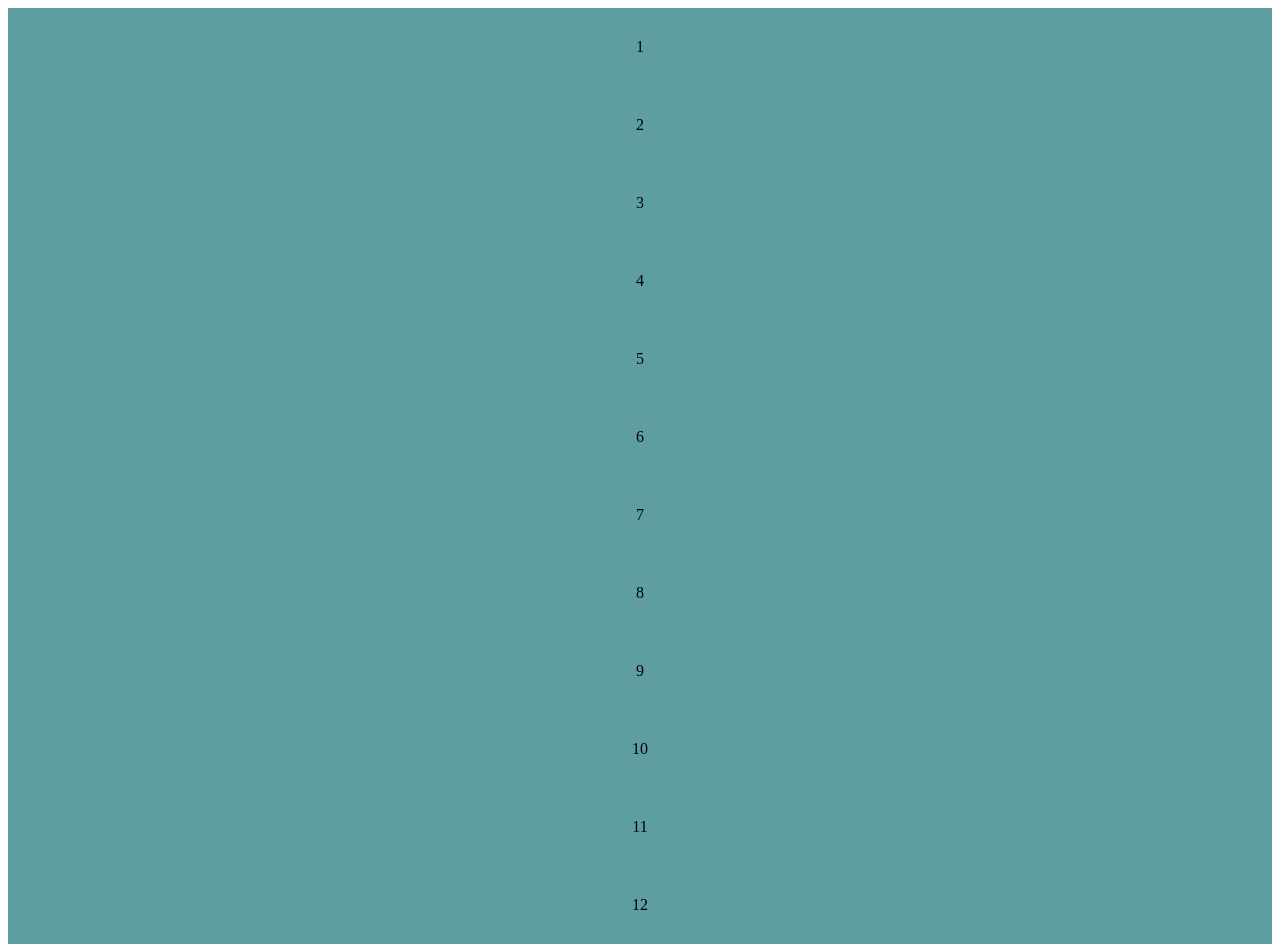
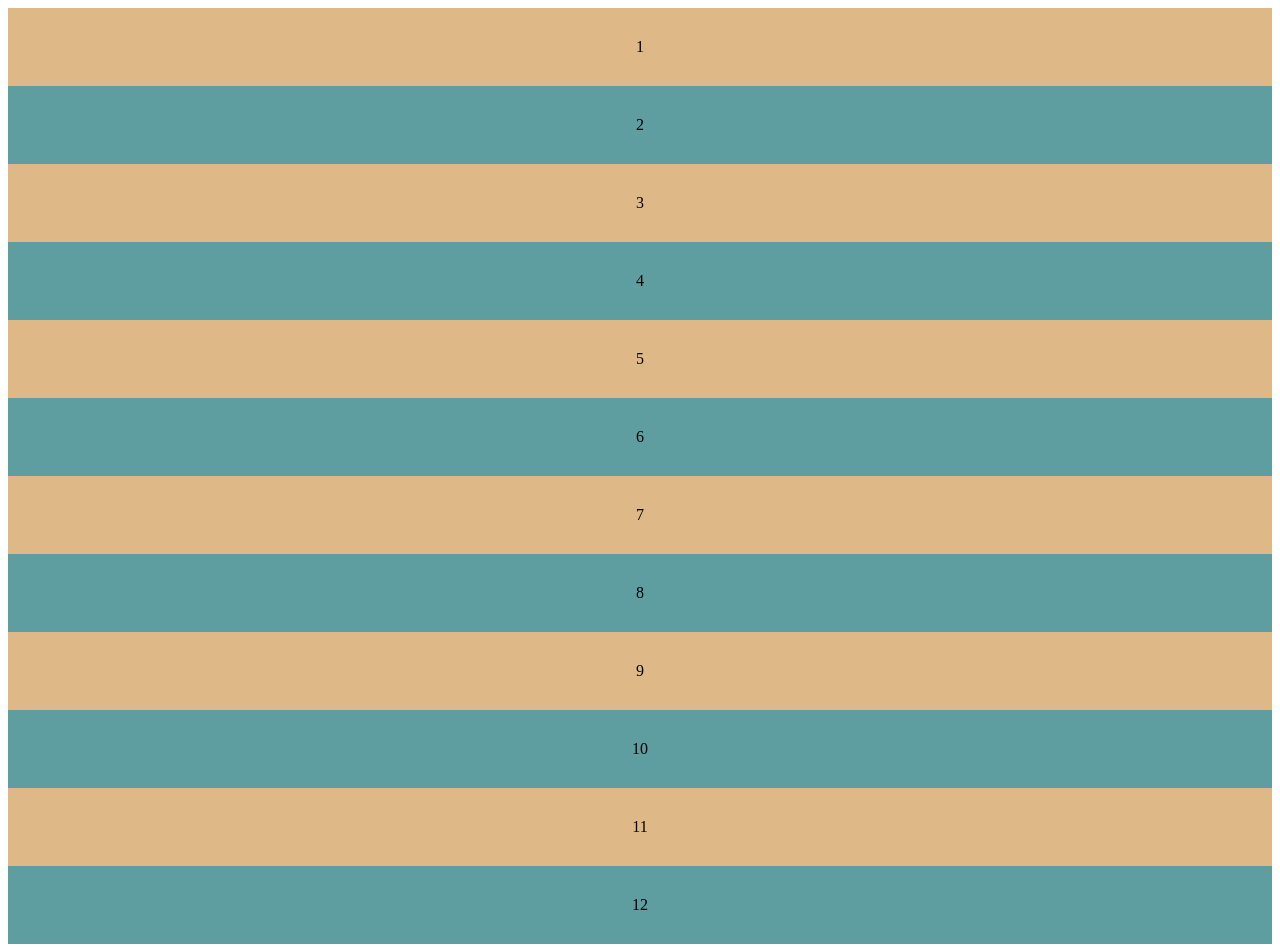
Before and after one commit to JAGeorge54/Control_Layout_Using_CSS_Grid, a plain HTML site: page index.html in a window 1280 px wide. Drawn offline with Linux system fonts and the light colour scheme.

Commit message:
added alternating colors

```diff
--- a/styles.css
+++ b/styles.css
@@ -3,3 +3,6 @@ div{
     padding: 30px;
     text-align: center;
 }
+div:nth-of-type(odd){
+    background-color: burlywood;
+}
```
